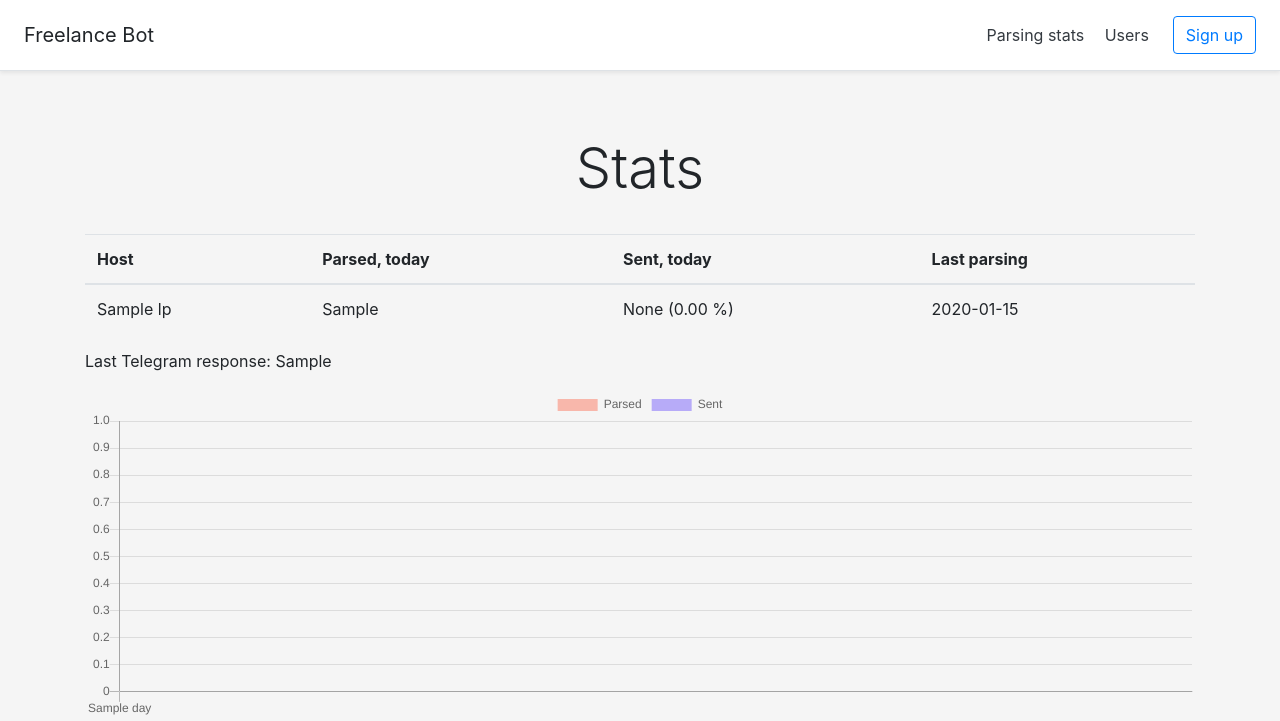
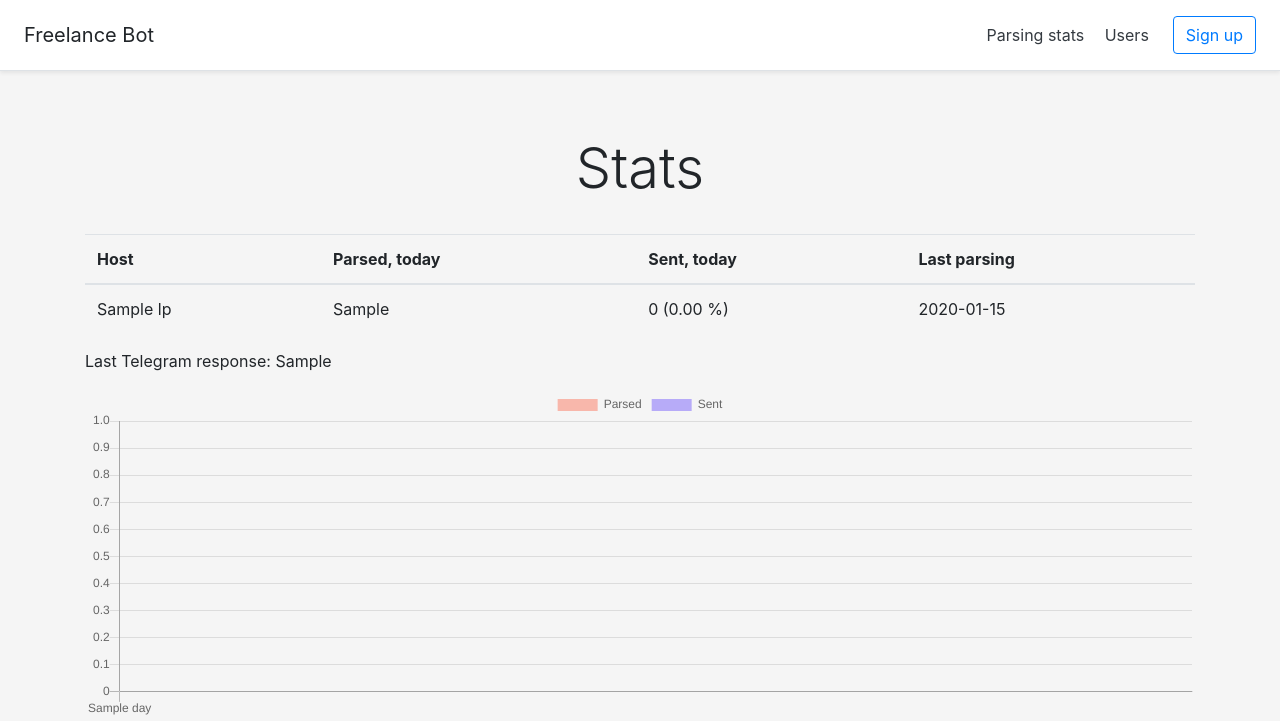
Before and after one commit to alex-berk/freelance_bot, a Flask app: template templates/home.html in a window 1280 px wide. Shown: the top 721 px of the page. Run offline with Flask 2, Linux system fonts and the light colour scheme; the template is opened without the code that fills it: most values are stand-ins (such as "Sample title", 1, 10 or a date in 2020); parts of the project's set-up code (start-up, migrations or seed data) failed here and were passed over; some libraries are stand-ins or nearby versions.

Commit message:
small fix

```diff
--- a/templates/home.html
+++ b/templates/home.html
@@ -19,7 +19,7 @@
         <tr>
           <td>{{ hostname }}</td>
           <td>{{ nt[hostname] }}</td>
-          <td>{{ st.get(hostname) }} ({{ '%0.2f' % proc_sent.get(hostname)|float }} %)</td>
+          <td>{{ st.get(hostname, 0) }} ({{ '%0.2f' % proc_sent.get(hostname)|float }} %)</td>
           <td>{{ time }}</td>
         </tr>
         {% endfor %}
```
